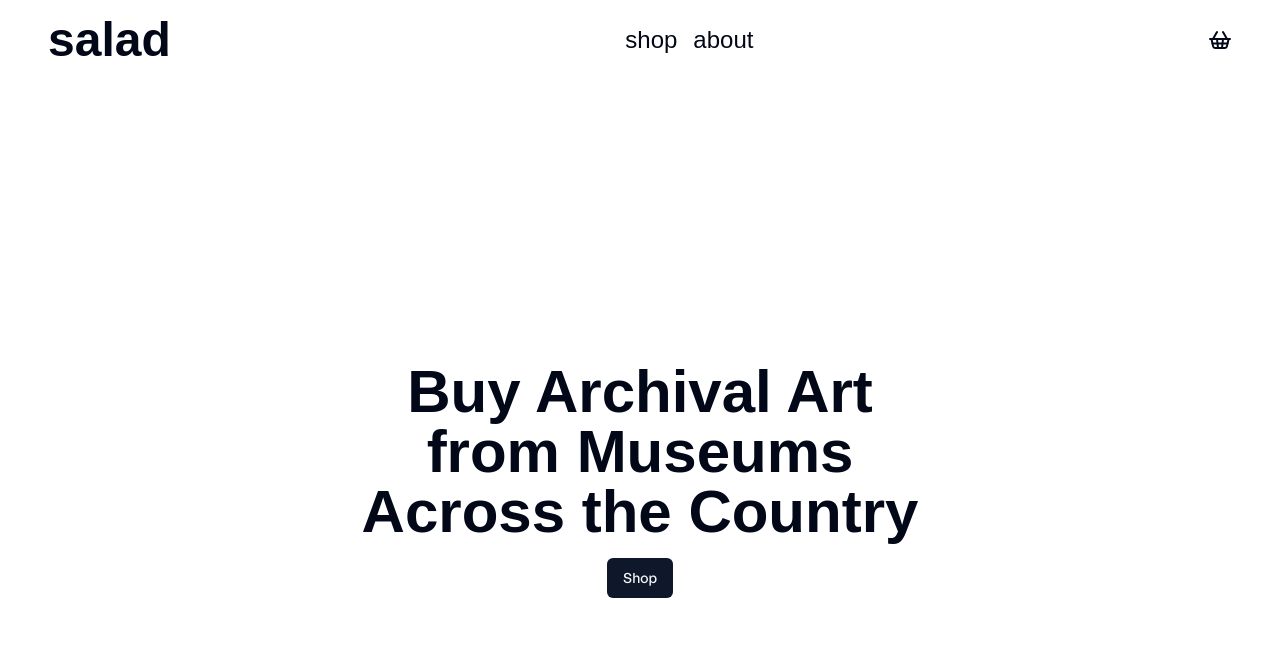
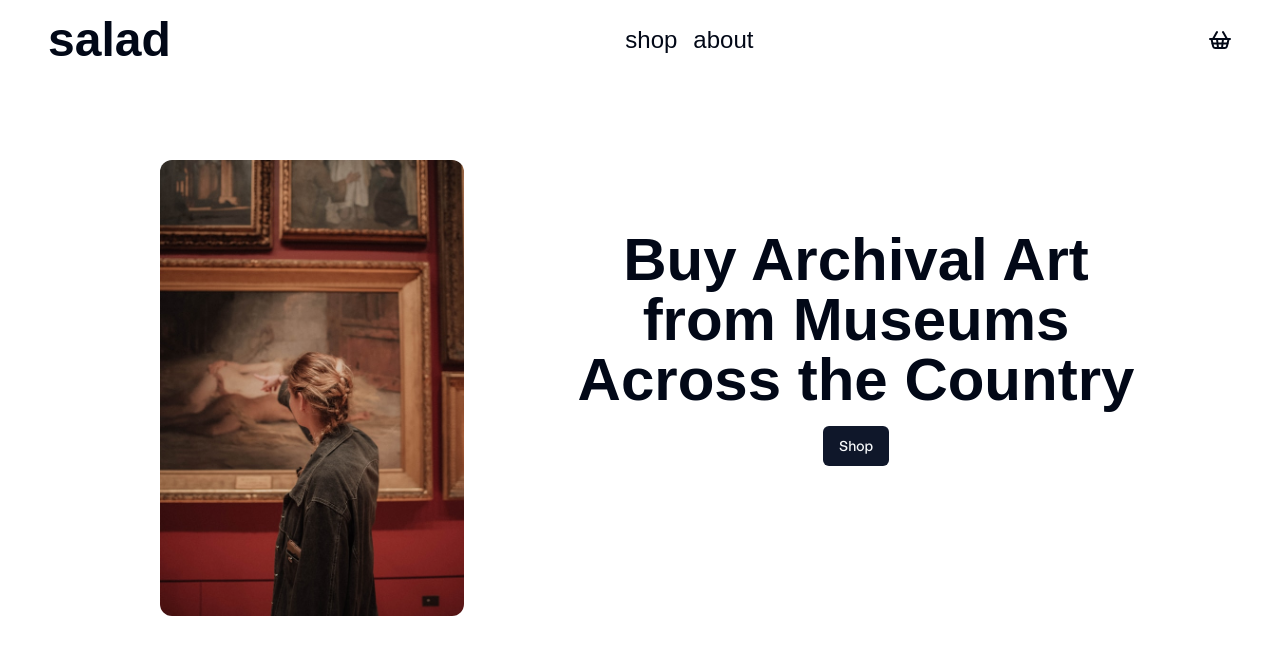
Before and after one commit to michecode/salad, a Next.js app: page / in a window 1280 px wide. Shown: the top 654 px of the page. Built offline with nearby package versions, Linux system fonts and the light colour scheme; a web font is replaced by a local one.

Commit message:
home page css tweak

```diff
--- a/src/app/page.tsx
+++ b/src/app/page.tsx
@@ -1,15 +1,19 @@
 import Link from "next/link";
 import { Button } from "./_components/ui/button";
+import HeroImage from "./assets/museum-hero.jpg";
 
 export default async function Home() {
   return (
-    <main className="flex min-h-screen">
-      <div className="flex w-1/2 mx-auto flex-col items-center justify-center space-y-4">
-        <h1 className="text-center text-6xl font-serif font-bold">Buy Archival Art from Museums Across the Country</h1>
+    <main className="flex max-h-[90vh] items-center">
+      <img src={HeroImage.src} className="w-1/4 rounded-xl ml-32 mt-20" />
+      <div className="mx-auto flex w-1/2 flex-col items-center justify-center space-y-4">
+        <h1 className="text-center font-serif text-6xl font-bold">
+          Buy Archival Art from Museums Across the Country
+        </h1>
         <Link href="/shop">
           <Button>Shop</Button>
         </Link>
       </div>
     </main>
   );
-};
+}
```
Also changed, not shown: src/app/assets/museum-hero.jpg (added).
